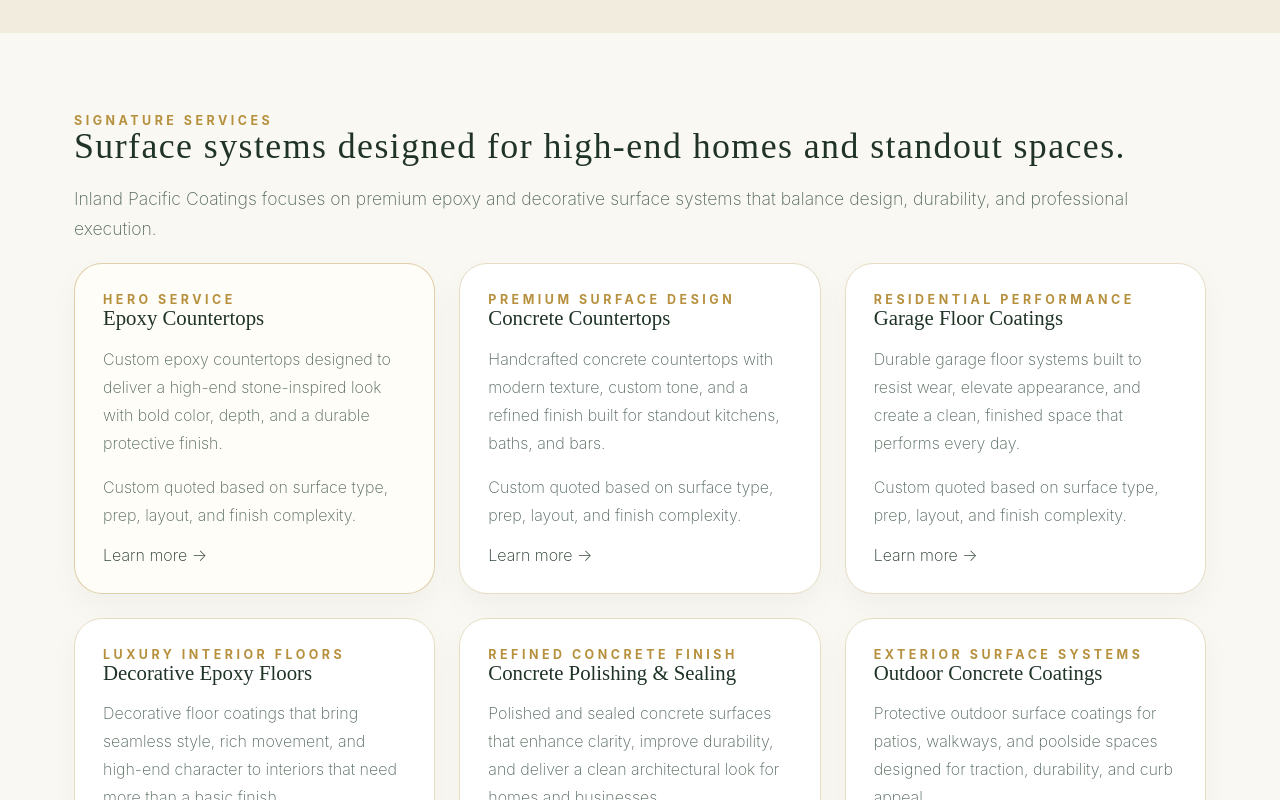
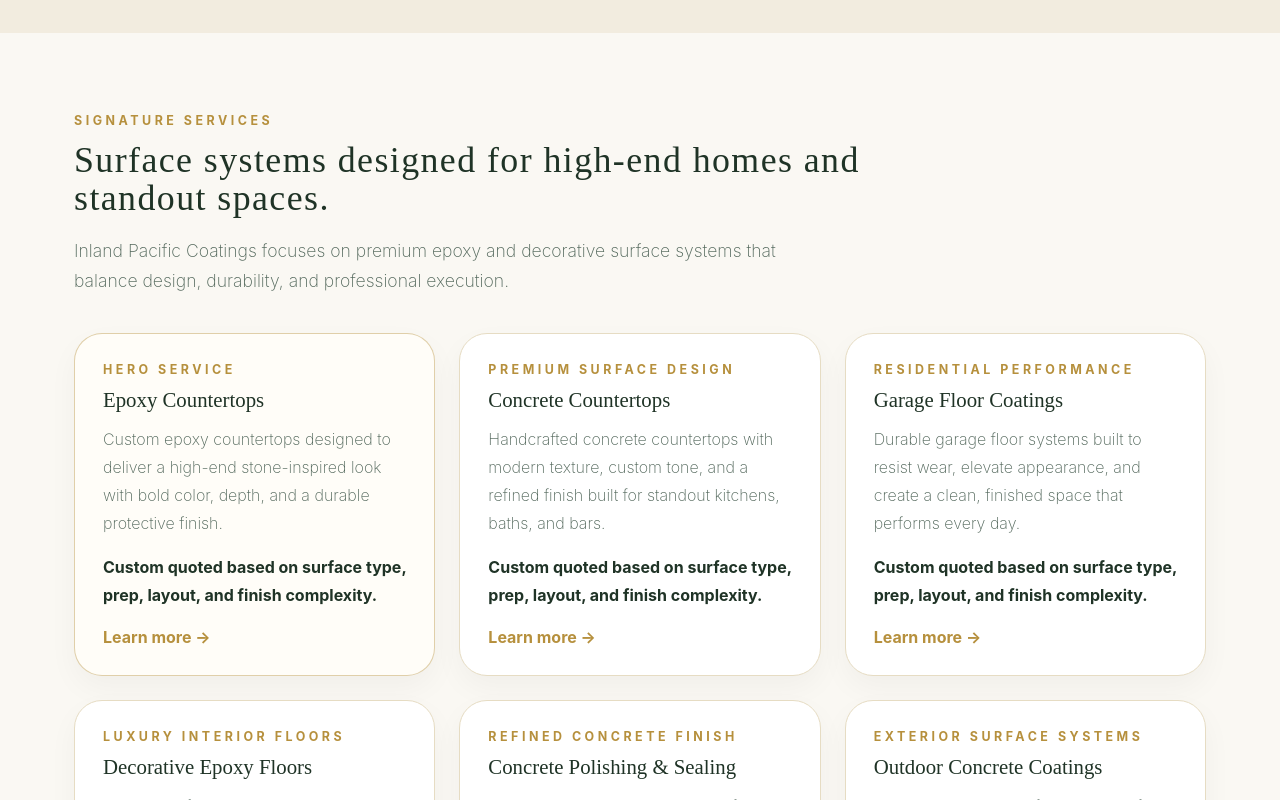
Before and after one commit to Kray93/Inland-Pacific-Coatings, a Next.js app: page / in a window 1280 px wide. Shown: the part 1280-2080 px from the top of the page. Built offline with nearby package versions, Linux system fonts and the light colour scheme; a web font is replaced by a local one.

Commit message:
clean up code globals.css

```diff
--- a/app/globals.css
+++ b/app/globals.css
@@ -443,27 +443,8 @@
   margin-top: 56px;
 }
 
-@media (max-width: 960px) {
-  .hero-grid,
-  .two-col,
-  .services-grid,
-  .values-grid,
-  .gallery-grid,
-  .location-grid,
-  .input-row,
-  .stat-grid {
-    grid-template-columns: 1fr;
-  }
-
-  .nav-links {
-    display: none;
-  }
-
-  .section {
-    padding: 64px 0;
-  }
-
-  .services-heading {
+/* Services section / cards */
+.services-heading {
   margin-top: 14px;
   max-width: 880px;
 }
@@ -506,28 +487,7 @@
   text-decoration: underline;
 }
 
-.services-button-row {
-  margin-top: 40px;
-  text-align: center;
-}
-
-.services-button {
-  display: inline-block;
-  padding: 14px 28px;
-  background-color: var(--gold);
-  color: #000;
-  font-weight: 700;
-  border-radius: 8px;
-  text-decoration: none;
-  font-family: Inter, Arial, sans-serif;
-  transition: transform 0.2s ease, opacity 0.2s ease;
-}
-
-.services-button:hover {
-  opacity: 0.92;
-  transform: translateY(-1px);
-}
-
+/* View all services button */
 .services-button-row {
   margin-top: 56px;
   text-align: center;
@@ -556,6 +516,7 @@
   color: #111;
 }
 
+/* Services page hero */
 .services-hero {
   background:
     radial-gradient(circle at top left, rgba(36, 66, 49, 0.9), transparent 32%),
@@ -583,8 +544,39 @@
   margin-top: 18px;
 }
 
-.services-grid-spacing {
-  margin-top: 0;
-}
+@media (max-width: 960px) {
+  .hero-grid,
+  .two-col,
+  .services-grid,
+  .values-grid,
+  .gallery-grid,
+  .location-grid,
+  .input-row,
+  .stat-grid {
+    grid-template-columns: 1fr;
+  }
+
+  .nav-links {
+    display: none;
+  }
+
+  .section {
+    padding: 64px 0;
+  }
+
+  .services-hero-inner {
+    padding-top: 100px;
+    padding-bottom: 88px;
+  }
+
+  .services-button-row {
+    margin-top: 44px;
+  }
+
+  .services-view-all {
+    min-width: 0;
+    width: 100%;
+    max-width: 320px;
+  }
 
 }
```
